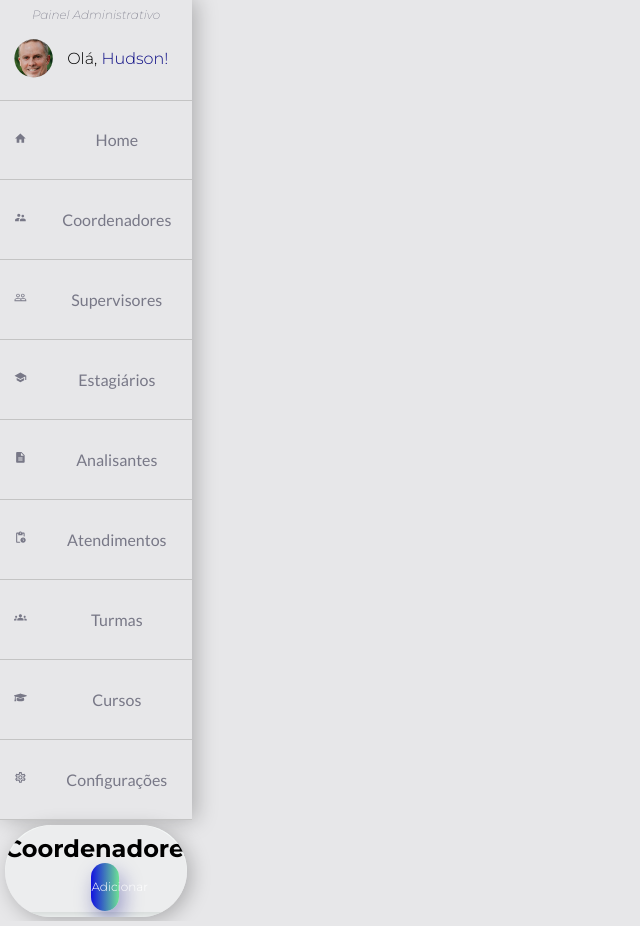
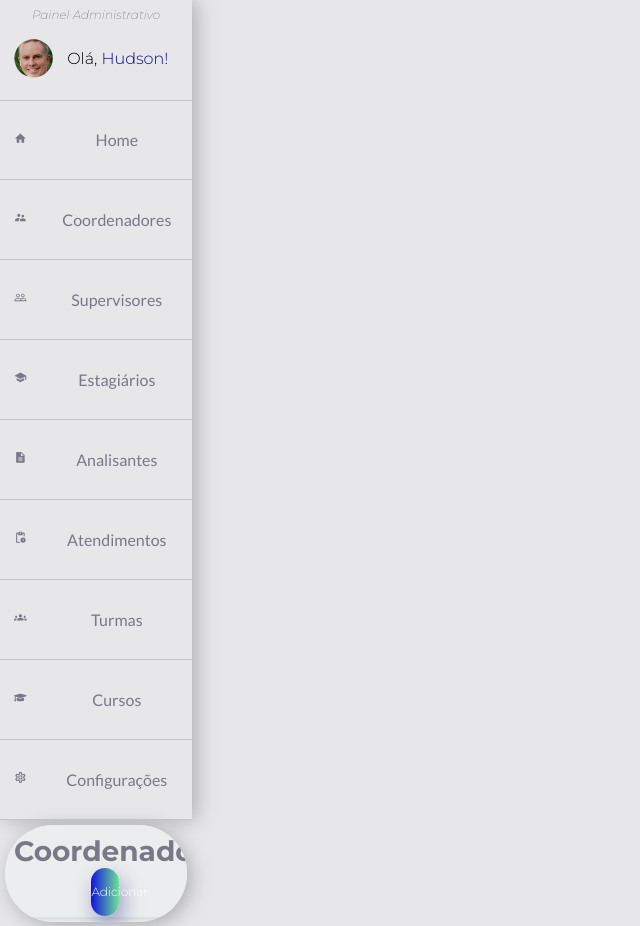
Before and after one commit to thiago-mfernandes/CepCop-React, a React (Create React App) app in the folder cepcop-react/: page / in a window 1280 px wide. Shown: the whole page, without its empty margins (0-640 px from the left). Built offline with nearby package versions, Linux system fonts and the light colour scheme.

Commit message:
componente: tipoUsuario

```diff
--- a/cepcop-react/src/components/Acoes/Adicionar/index.tsx
+++ b/cepcop-react/src/components/Acoes/Adicionar/index.tsx
@@ -1,9 +1,10 @@
 import { BotaoAdicionarNovo } from "../../UI/Botao/BotaoAdicionarNovo";
+import TipoUsuario from "../TipoUsuario";
 
 function Adicionar() {
     return (
         <div className="bloco-adicionarBuscar__container">
-            <h2 className="titulo-bloco-busca">Coordenadores</h2>
+            <TipoUsuario nome="Coordenadores" />
             <BotaoAdicionarNovo>Adicionar</BotaoAdicionarNovo>
         </div>
     );
--- /dev/null
+++ b/cepcop-react/src/components/Acoes/TipoUsuario/index.tsx
@@ -0,0 +1,28 @@
+import { cinzaEscuro } from 'src/components/UI/variaveis';
+import styled from 'styled-components';
+
+const UserType = styled.h2`
+    color: ${cinzaEscuro};
+    font-size: 1.75rem;
+    font-family: 'Fjalla One' sans-serif;
+    padding-left: 5%;
+
+    //---------------------------------------------->
+    @media screen and (max-width: 768px) {
+        font-size: 1.5rem;
+    }
+`;
+
+interface UserTypeProps {
+    nome: string;
+}
+
+function TipoUsuario(props: UserTypeProps): JSX.Element {
+    return (
+        <>
+            <UserType>{props.nome}</UserType>
+        </>
+    )
+}
+
+export default TipoUsuario;
--- a/cepcop-react/src/components/Cabecalho/index.tsx
+++ b/cepcop-react/src/components/Cabecalho/index.tsx
@@ -77,8 +77,12 @@ const HeaderUserName = styled.span`
     }
 `;
 
-function Header(props: any) {
-    const UserName: string = props.userName;
+interface HeaderProps {
+    userName:string
+}
+
+function Header(props: HeaderProps) {
+    const UserName = props.userName;
 
     return (
         <StyledHeader>
@@ -102,4 +106,4 @@ function Header(props: any) {
     );
 }
 
-export default Header;
+export default Header
```
